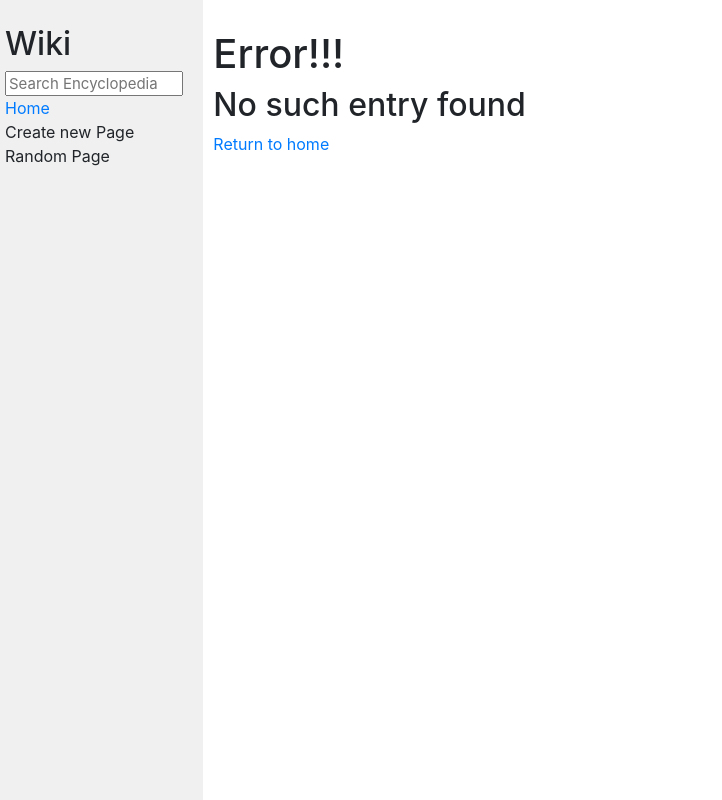
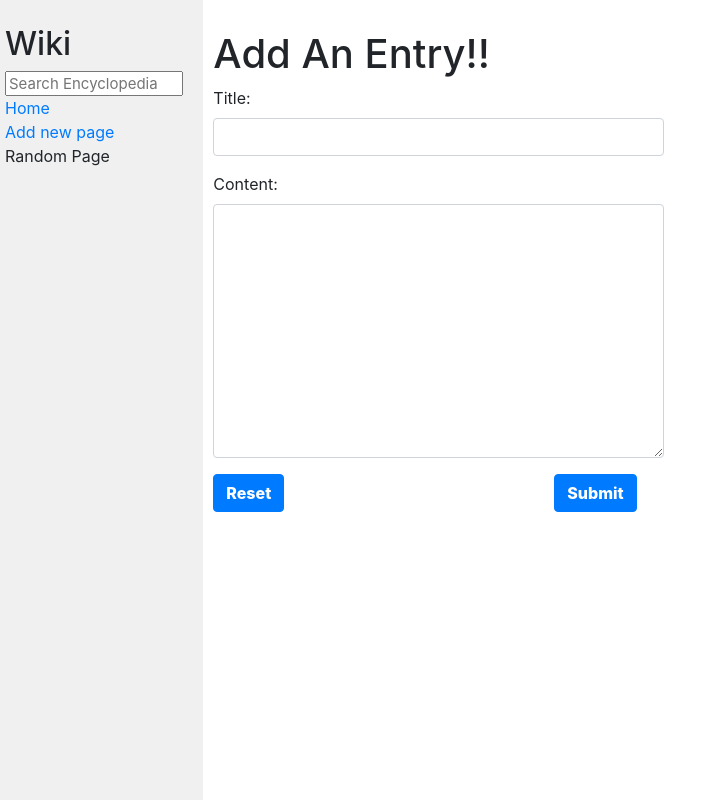
Before and after one commit to ApsMJ23/wiki_django, a Django app: page /encyclopedia/add_entry in a window 1280 px wide. Shown: the whole page, without its empty margins (0-722 px from the left). Run offline with Django 3.2, Linux system fonts and the light colour scheme; some libraries are stand-ins or nearby versions.

Commit message:
Enabled the "add_entry" link

```diff
--- /dev/null
+++ b/wiki_django/encyclopedia/static/encyclopedia/style.css
@@ -0,0 +1,25 @@
+#reset_btn_add {
+    margin-left: 15px;
+    margin-right: 270px;
+    font-weight: 800;
+    justify-self: start;
+}
+
+#submit_btn_add {
+    font-weight: 800;
+    justify-self: end;
+}
+
+#reset_btn_add:hover {
+    background-color: #b71c1c;
+}
+
+.form {
+    display: flex;
+    flex-wrap: wrap;
+    justify-content: space-between;
+}
+
+#submit_btn_add:hover {
+    background-color: #4c8c4a;
+}
--- /dev/null
+++ b/wiki_django/encyclopedia/templates/encyclopedia/add.html
@@ -0,0 +1,17 @@
+{% extends 'encyclopedia/layout.html' %} {% load static %}{% block title %} Add Page {% endblock %} {% block body %} {% csrf_token %}
+<link href="{% static 'encyclopedia/style.css' %}" rel="stylesheet">
+<h1>Add An Entry!!</h1>
+<div class="form">
+    <form action="add_entry" method="post">
+
+        {% csrf_token %}
+        <div class="form-group">
+            {{form.as_p}}
+        </div>
+        <div id="row1" class="row">
+            <a name="" id="reset_btn_add" class="btn btn-primary " href="{% url 'add_entry' %}" role="button">Reset</a>
+            <input id="submit_btn_add" class="btn btn-primary" type="submit">
+        </div>
+    </form>
+</div>
+{% endblock %}
--- a/wiki_django/encyclopedia/templates/encyclopedia/index.html
+++ b/wiki_django/encyclopedia/templates/encyclopedia/index.html
@@ -3,7 +3,7 @@
 
 <ul>
     {% for entry in entries %}
-    <li>{{ entry }}</li>
+    <li><a href="{% url 'show_entry' entry %}">{{entry}}</a> </li>
     {% endfor %}
 </ul>
 
--- a/wiki_django/encyclopedia/templates/encyclopedia/layout.html
+++ b/wiki_django/encyclopedia/templates/encyclopedia/layout.html
@@ -21,7 +21,7 @@
                 <a href="{% url 'index' %}"> Home </a>
             </div>
             <div>
-                Create new Page
+                <a href="{% url 'add_entry' %}">Add new page</a>
             </div>
             <div>
                 Random Page
--- a/wiki_django/encyclopedia/urls.py
+++ b/wiki_django/encyclopedia/urls.py
@@ -2,6 +2,8 @@ from django.urls import path
 from . import views
 
 urlpatterns = [
+    path('add_entry', views.add_entry, name='add_entry'),
     path('',views.index, name = 'index'),
-    path("<str:title>",views.show_entry, name = 'show_entry')
+    path("<str:title>",views.show_entry, name = 'show_entry'),
+
 ]
--- a/wiki_django/encyclopedia/views.py
+++ b/wiki_django/encyclopedia/views.py
@@ -1,16 +1,25 @@
 from django.shortcuts import render
 from . import util
+from django.urls import reverse
+from django.http import HttpResponseRedirect
+from django import forms
 import markdown2
 from django.utils.html import format_html
+
+#Creating a django Form
+class add_entry_form(forms.Form):
+    title = forms.CharField(widget = forms.TextInput(attrs={"class":"form-control"}))
+    content = forms.CharField(widget=forms.Textarea(attrs={"class":"form-control"}))
 
 # Create your views here.
 
 def index(request):
+    en = util.list_entries()
     return render(request, "encyclopedia/index.html", {
-        "entries" : util.list_entries()
+        "entries" : en,
     })
 
-
+#THIS SHOWS ENTRY
 def show_entry(request, title):
     entry1 = util.list_entries()
     for i in entry1:
@@ -32,3 +41,21 @@ def show_entry(request, title):
        "entry" : show_entry,
        "title" : title
     })
+
+
+#THIS ADDS ENTRY
+def add_entry(request):
+    if request.method == "POST":
+        new_entry = add_entry_form(request.POST)
+        if new_entry.is_valid():
+            new_title = request.POST['title']
+            new_content = request.POST['content']
+            util.save_entry(new_title,new_content)
+            return HttpResponseRedirect(reverse("index"))
+        else:
+            return render(request, 'encyclopedia/error.html',{
+                "form" : new_entry
+            })
+    return render(request, "encyclopedia/add.html",{
+        "form":add_entry_form()
+    })
```
